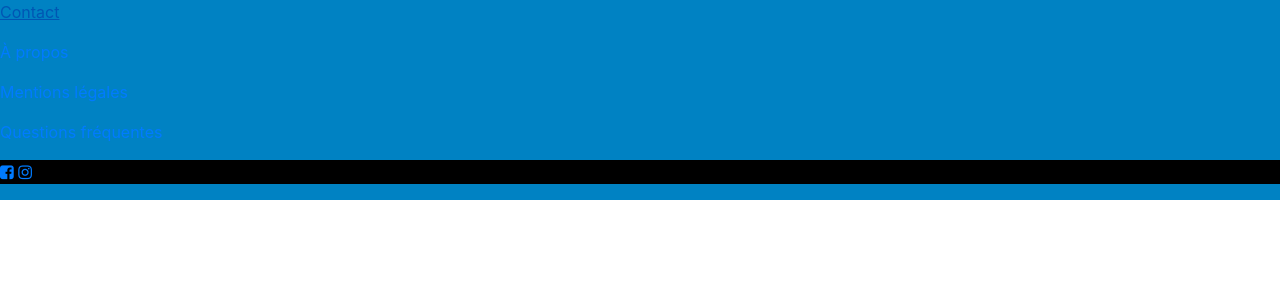
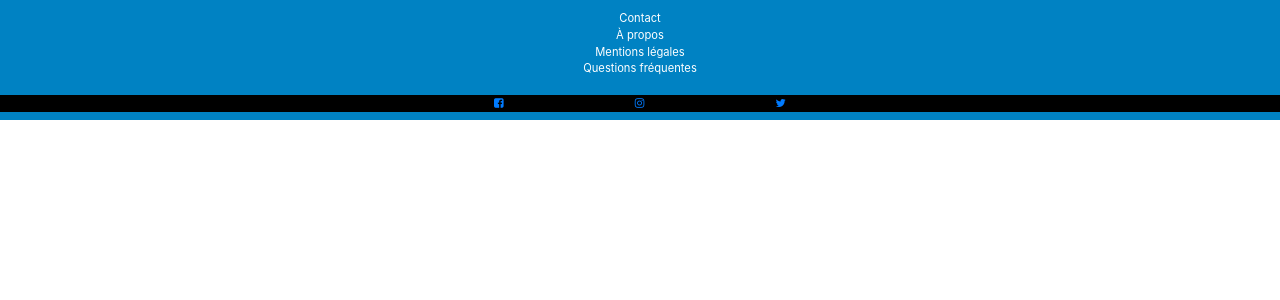
Before and after one commit to damien-simplon/site_catalogue_sweatmore, a PHP site: page / in a window 1280 px wide. Shown: the top 300 px of the page. Run offline with PHP 8.4, Linux system fonts and the light colour scheme.

Commit message:
footer terminé en style.css

```diff
--- a/css/styles.css
+++ b/css/styles.css
@@ -9,16 +9,28 @@
 /********************FOOTER********************/
 
 footer{
+    color: solid black;
 	background-color:rgb(0, 130, 195);
-	color:black;
-	height:200px;
+    height:120px;
+    font-size:0.7em;
+    text-align:center;
 }
 
-.footerHeader{
+.footerHeader a{
+    position:relative;
+    top:10px;
+    color:white;
 }
 
 .footerBas{
-	background-color:black;
+    position:relative;
+    bottom:5px;
+    background-color:black;
+}
+
+.footerBas a{
+    margin-left:5%;
+    margin-right:5%;
 }
 
 /********************CONNEXION********************/
--- a/include/footer.inc.html
+++ b/include/footer.inc.html
@@ -1,11 +1,13 @@
 <footer>
 
 	<div class="footerHeader">
-		<a href="#"><p>Contact</p></a>
-		<a href="#"><p>À propos</p></a>
-		<a href="#"><p>Mentions légales</p></a>
+		<ul>
+			<li><a href="#">Contact</a></li>
+			<li><a href="#">À propos</a></li>
+			<li><a href="#">Mentions légales</a></li>
+			<li><a href="#">Questions fréquentes</a></li><br>
+		</ul>
 
-		<a href="#"><p>Questions fréquentes</p></a>
 	</div>
 
 	<div class="footerBas">
@@ -13,7 +15,7 @@
 
 		<a href="#"><i class="fa fa-instagram" aria-hidden="true"></i></a>
 
-		<i class="fa fa-twitter" aria-hidden="true"></i>
+		<a href="#"><i class="fa fa-twitter" aria-hidden="true"></i></a>
 	</div>
 
 </footer>
```
